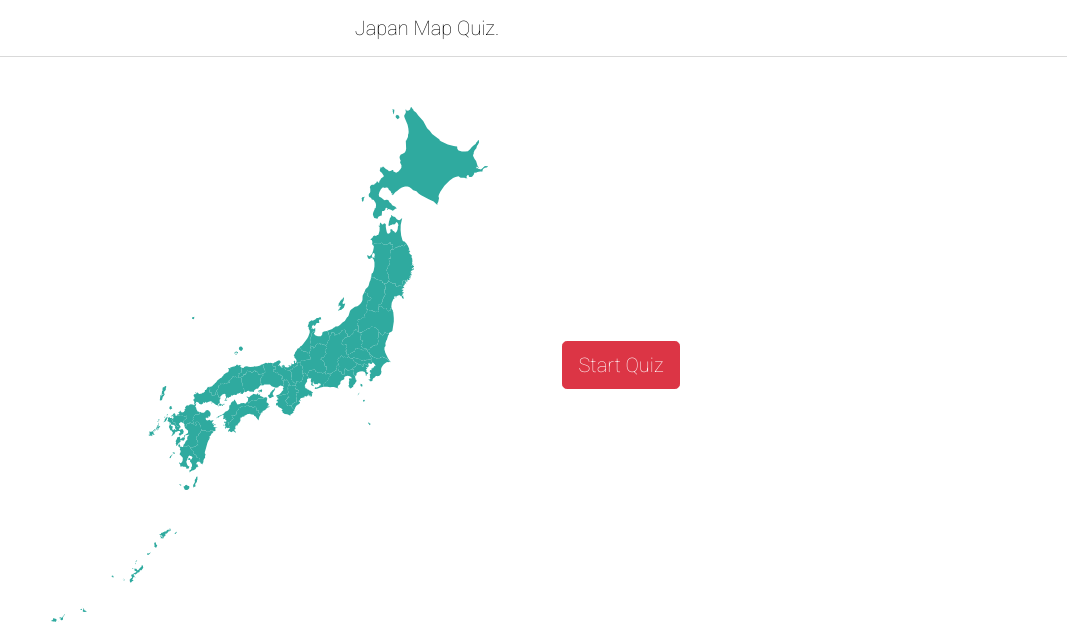
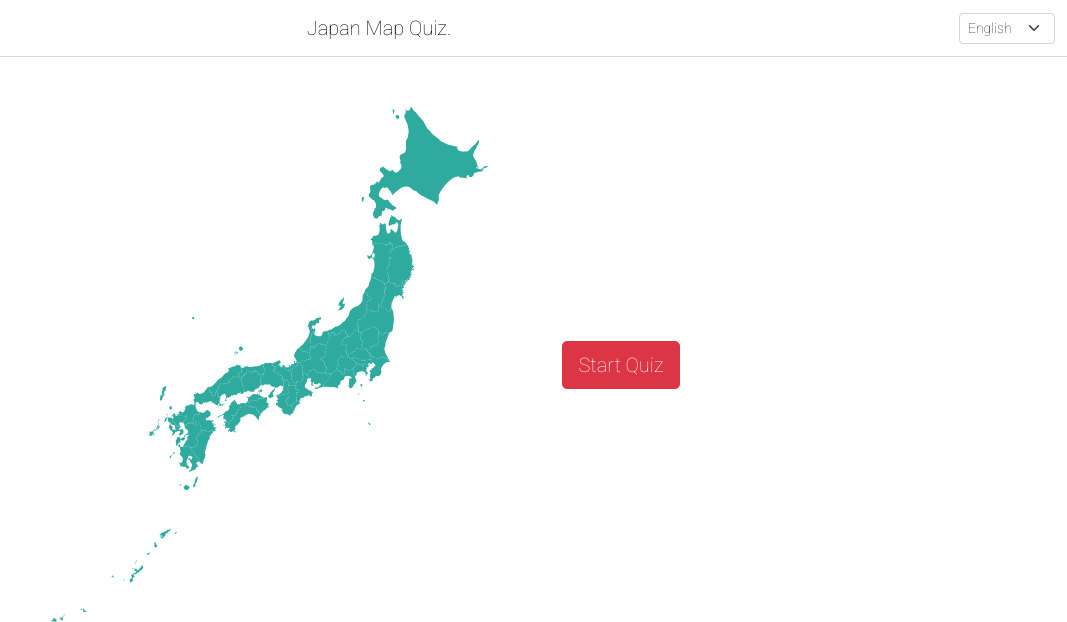
Before and after one commit to risatoy/japan-map-quiz, a Flask app: page / in a window 1280 px wide. Shown: the top 622 px of the page, without its empty margins (213-1280 px from the left). Run offline with Flask 2, Linux system fonts and the light colour scheme.

Commit message:
Added Japanese Ver

```diff
--- a/static/css/style.css
+++ b/static/css/style.css
@@ -11,6 +11,10 @@ nav {
 nav a {
     text-decoration: none;
     color: black;
+}
+
+#langage {
+    width: 6rem;
 }
 
 svg {
--- a/static/js/app.js
+++ b/static/js/app.js
@@ -7,14 +7,27 @@ const passButton = document.querySelector("#pass")
 const complete = document.querySelector("#complete")
 const resultButton = document.querySelector("#result");
 
+const langageBox = document.querySelector("#langage")
+let langage = langageBox.value
+langageBox.addEventListener("change", () => {
+    langage = langageBox.value
+})
+
+let dataFile = JSON.parse('{"JP-01": "北海道","JP-02": "青森", "JP-03":"岩手", "JP-04": "宮城", "JP-05": "秋田", "JP-06": "山形", "JP-07": "福島", "JP-08": "茨城", "JP-09": "栃木", "JP-10": "群馬", "JP-11": "埼玉", "JP-12": "千葉", "JP-13": "東京", "JP-14": "神奈川", "JP-15": "新潟","JP-16": "富山","JP-17": "石川","JP-18": "福井","JP-19": "山梨","JP-20": "長野","JP-21": "岐阜","JP-22": "静岡","JP-23": "愛知","JP-24": "三重","JP-25": "滋賀","JP-26": "京都","JP-27": "大阪","JP-28": "兵庫","JP-29": "奈良","JP-30": "和歌山","JP-31": "鳥取","JP-32": "島根","JP-33": "岡山","JP-34": "広島","JP-35": "山口","JP-36": "徳島","JP-37": "香川","JP-38": "愛媛","JP-39": "高知","JP-40": "福岡","JP-41": "佐賀","JP-42": "長崎","JP-43": "熊本","JP-44": "大分","JP-45": "宮崎","JP-46": "鹿児島","JP-47": "沖縄"}')
+
 
 let visited=[]
 let passed=[]
+
 
 start.addEventListener("click", () => {
     start.style.display = "none";
     quiz.style.display = "block";
     startQuiz();
+    langageBox.disabled = true;
+    if (langage === 'jp') {
+        input.placeholder = "都道府県名"
+    }
 })
 
 resultButton.addEventListener("click", () => {
@@ -24,8 +37,11 @@ resultButton.addEventListener("click", () => {
 
 function startQuiz() {
     let prefecture = getRandomPrefecture()
+
     let titleText = prefecture.getAttribute("title")
-    console.log(titleText)
+    if (langage === "jp"){
+        titleText = dataFile[prefecture.id]
+    }
 
     input.addEventListener('keyup', (e) => {
         if (e.keyCode == 13){
@@ -49,8 +65,12 @@ function startQuiz() {
                 prefecture.style.fill = "#006d77";
 
 
-                prefecture = getRandomPrefecture();
+                prefecture = getRandomPrefecture()
+
                 titleText = prefecture.getAttribute("title")
+                if (langage === "jp"){
+                    titleText = dataFile[prefecture.id]
+                }
                 count.innerText = visited.length
                 console.log(titleText)
             } else {
@@ -77,8 +97,12 @@ function startQuiz() {
             prefecture.style.fill = "#006d77";
 
 
-            prefecture = getRandomPrefecture();
+            prefecture = getRandomPrefecture()
+
             titleText = prefecture.getAttribute("title")
+            if (langage === "jp"){
+                titleText = dataFile[prefecture.id]
+            }
             count.innerText = visited.length
             console.log(titleText)
         }
--- a/templates/index.html
+++ b/templates/index.html
@@ -17,6 +17,10 @@
     <nav class="navbar">
         <div class="container-fluid">
             <a class="navbar-brand mx-auto" href="/">Japan Map Quiz.</a>
+            <select class="form-select form-select-sm" aria-label=".form-select-sm example" id="langage">
+                <option value="eng" selected>English</option>
+                <option value="jp">日本語</option>
+            </select>
 
             <!-- <button class="navbar-toggler" type="button" data-toggle="collapse" data-target="#navbarNav" aria-controls="navbarNav" aria-expanded="false" aria-label="Toggle navigation">
             <span class="navbar-toggler-icon"></span>
```
